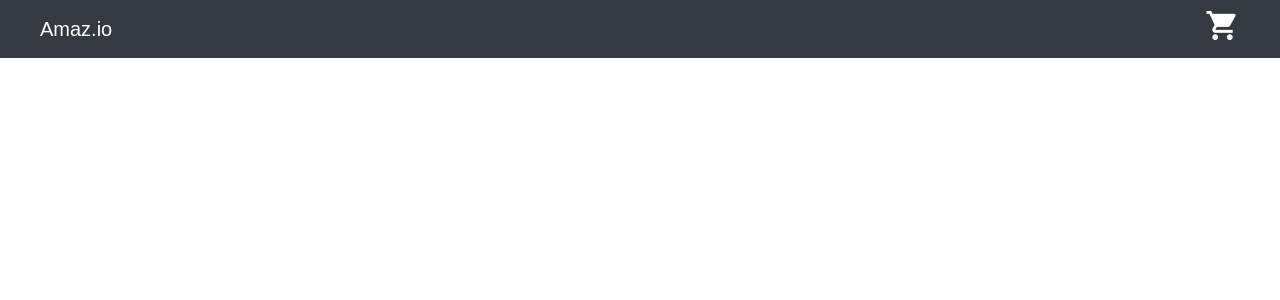
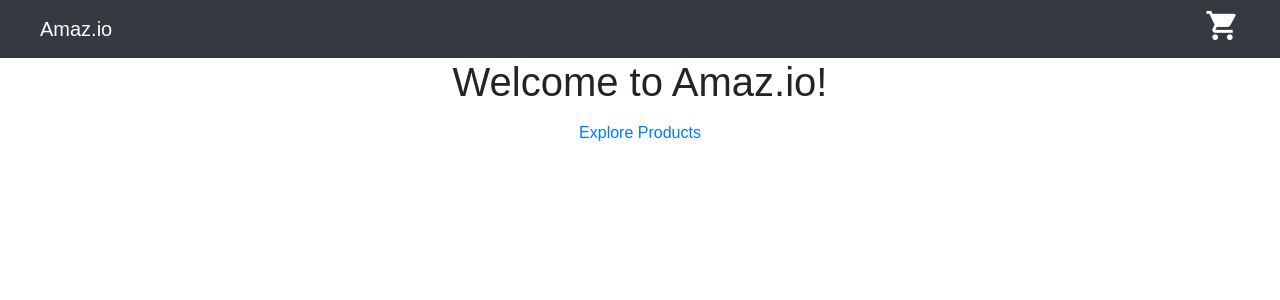
Before and after one commit to needimf/amaz.io, a React (Create React App) app: page / in a window 1280 px wide. Shown: the top 300 px of the page. Built offline with nearby package versions, Linux system fonts and the light colour scheme; no server answers.

Commit message:
Builds splash page view.

```diff
--- a/src/pages/App/App.jsx
+++ b/src/pages/App/App.jsx
@@ -5,6 +5,7 @@ import {
   Switch,
   Route
 } from 'react-router-dom';
+import HomePage from '../HomePage/HomePage';
 
 class App extends Component {
   constructor(props) {
@@ -29,7 +30,10 @@ class App extends Component {
       <div className="App">
         <NavBar />
         <Switch>
-          <Route exact path="/" />
+          <Route exact path="/" render={(props) =>
+            <HomePage />
+            }
+          />
           <Route exact path="/catalogue" />
           <Route exact path="/checkout" />
           <Route exact path="/order-confirmation" />
--- /dev/null
+++ b/src/pages/HomePage/HomePage.jsx
@@ -0,0 +1,13 @@
+import React from 'react';
+import {Link} from 'react-router-dom';
+
+const HomePage = (props) => {
+  return (
+    <div>
+      <h1>Welcome to Amaz.io!</h1>
+      <Link className="btn" to="/catalogue">Explore Products</ Link>
+    </div>
+  )
+}
+
+export default HomePage;
```
